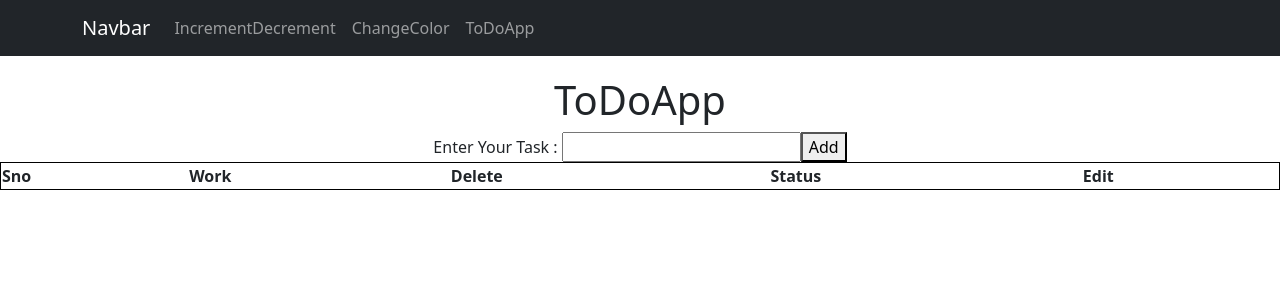
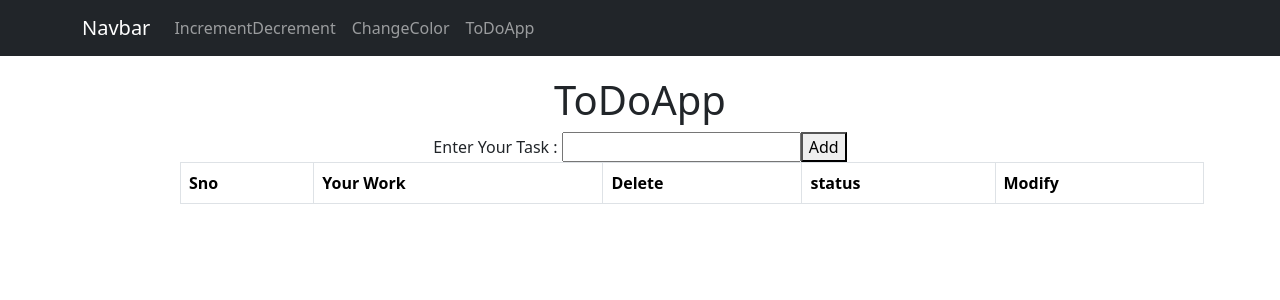
Before and after one commit to Rajankumar9955/Test-React-toolkit, a React (Vite) app in the folder FullToolKit/: page /todoapp in a window 1280 px wide. Shown: the top 300 px of the page. Built offline with nearby package versions, Linux system fonts and the light colour scheme.

Commit message:
TODOAPP Complete

```diff
--- a/FullToolKit/src/CounterSlice.jsx
+++ b/FullToolKit/src/CounterSlice.jsx
@@ -12,6 +12,7 @@ const CouterSlice=createSlice({
     },
 
     reducers:{
+        // increment section start
         increment:(state)=>{state.cnt=state.cnt+10;
         },
 
@@ -24,10 +25,15 @@ const CouterSlice=createSlice({
                 state.cnt=state.cnt-10;
             }
         },
+           // increment section end
+
+        //    ColorChange Start
         changecolor:(state,action)=>{
            console.log(action.payload)
            state.color=action.payload
         },
+
+        // ToDoApp Start
         addTask:(state,action)=>{
             state.task.push(action.payload)
         },
--- a/FullToolKit/src/ToDoApp.jsx
+++ b/FullToolKit/src/ToDoApp.jsx
@@ -1,4 +1,4 @@
-
+import Table from 'react-bootstrap/Table';
 import { useSelector,useDispatch } from "react-redux";
 import { useState } from "react";
 import  {addTask, recDelete,taskComplete,taskUnComplete,editDataSave} from "./CounterSlice"
@@ -72,16 +72,23 @@ const ToDoApp=()=>{
             <button onClick={editSave}>Edit Save</button>
           )}
         </div>
-        <table border="2px" style={{width:"100%",gap:"10px",border:"1px solid black"}}>
-            <tr style={{border:"1px solid black"}}>
-                <th >Sno</th>
-                <th>Work</th>
-                <th>Delete</th>
-                <th>Status</th>
-                <th>Edit</th>
-            </tr>
-            {ans}
-        </table>
+        <div style={{height:"400px", width:"80%",marginLeft:"180px"}}>
+        <Table striped bordered hover>
+      <thead>
+        <tr>
+          <th>Sno</th>
+          <th>Your Work</th>
+          <th>Delete</th>
+          <th>status</th>
+          <th>Modify</th>
+        </tr>
+      </thead>
+      {ans}
+      </Table>
+
+
+
+        </div>
 
         </>
     )
```
